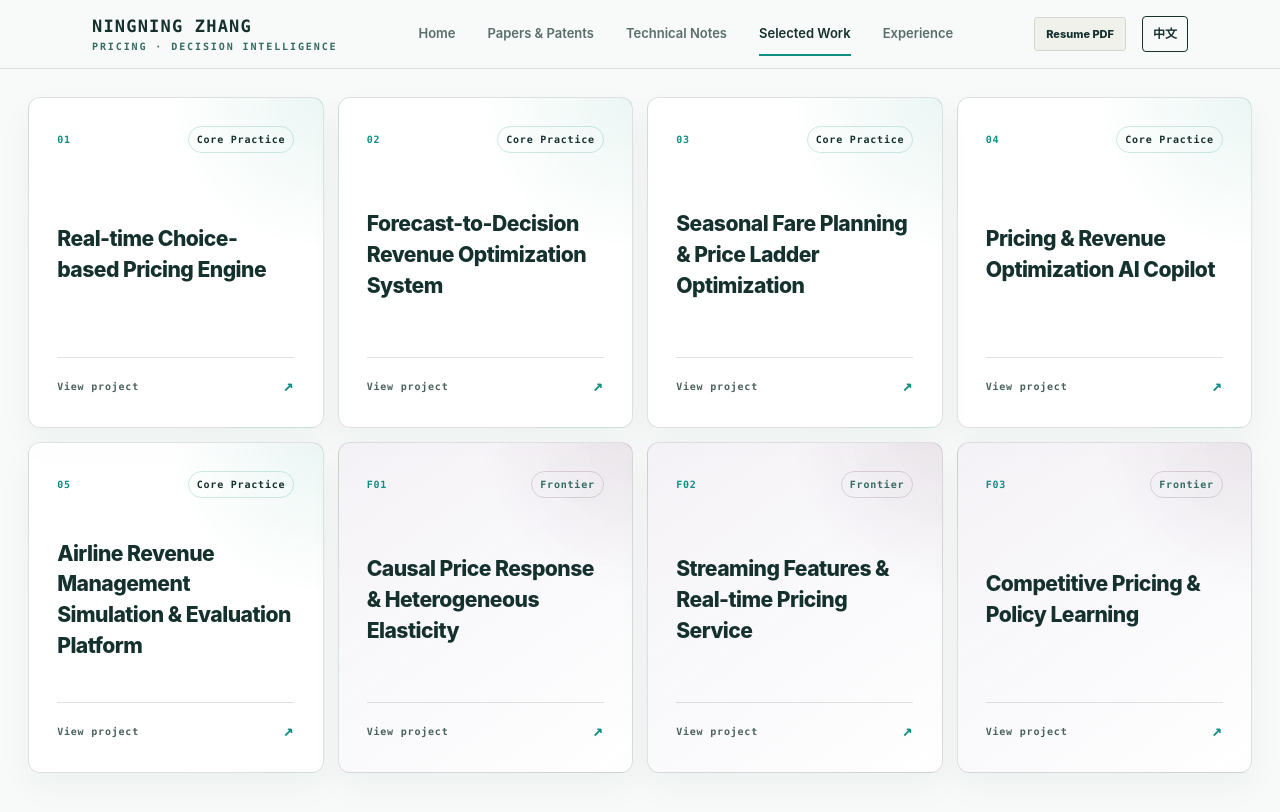
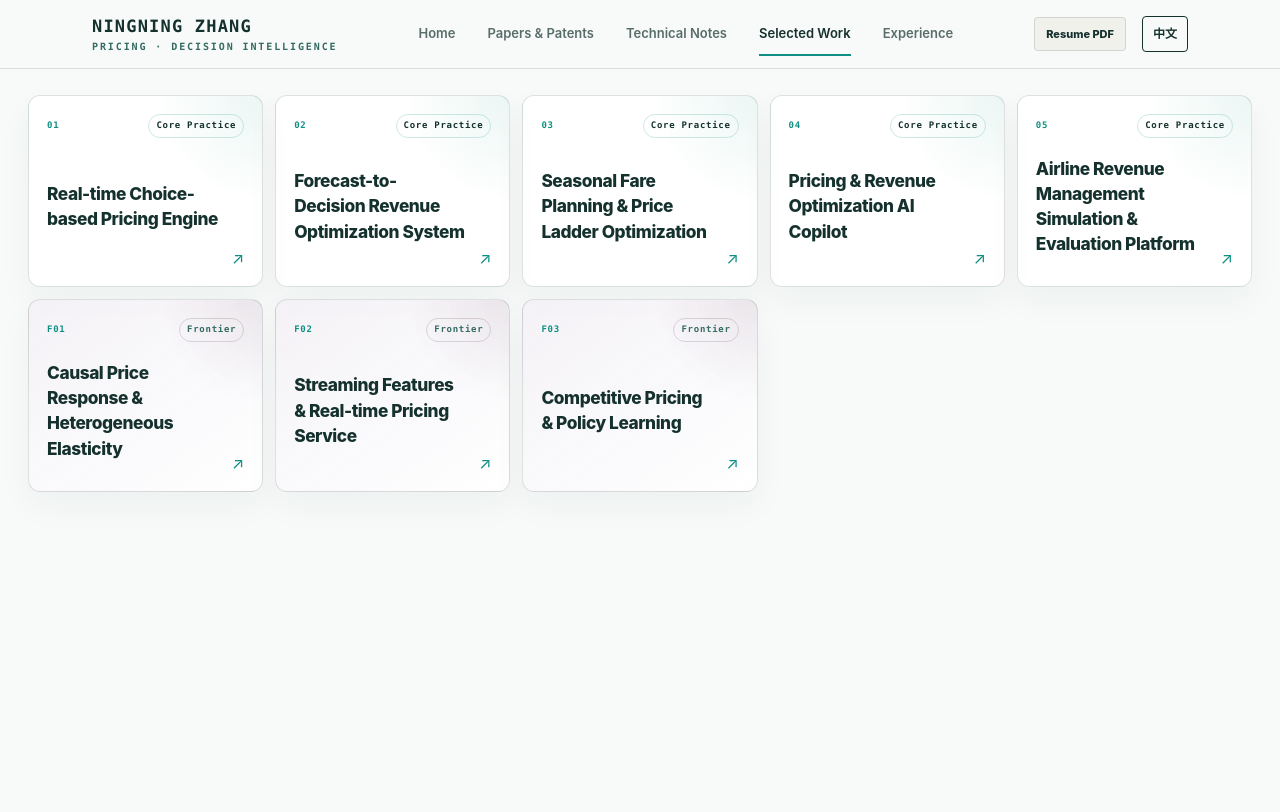
Before and after one commit to ningningzhang-nina/ningningzhang, a Next.js app: page /en/projects in a window 1280 px wide. Shown: the top 812 px of the page. Built offline with nearby package versions, Linux system fonts and the light colour scheme.

Commit message:
Make project grid more compact

```diff
--- a/app/[locale]/projects/page.tsx
+++ b/app/[locale]/projects/page.tsx
@@ -48,10 +48,7 @@ export default async function ProjectsPage({ params }: { params: Promise<{ local
                   </span>
                 </div>
                 <h2>{title}</h2>
-                <div className="project-tile-footer">
-                  <span>{isZh ? '查看项目' : 'View project'}</span>
-                  <span aria-hidden="true">↗</span>
-                </div>
+                <span className="project-tile-arrow" aria-hidden="true">↗</span>
               </article>
             </Link>
           );
--- a/app/globals.css
+++ b/app/globals.css
@@ -2173,18 +2173,18 @@
 .project-tile-page {
   display: flex;
   width: min(100%, 1280px);
-  height: calc(100vh - 68px);
-  min-height: 620px;
+  min-height: calc(100vh - 68px);
   margin: 0 auto;
-  padding: clamp(24px, 3.5vh, 38px) 28px;
+  padding: 26px 28px;
 }
 
 .project-tile-grid {
   display: grid;
   width: 100%;
-  gap: 14px;
-  grid-template-columns: repeat(4, minmax(0, 1fr));
-  grid-template-rows: repeat(2, minmax(0, 1fr));
+  align-content: start;
+  gap: 12px;
+  grid-template-columns: repeat(auto-fill, minmax(205px, 1fr));
+  grid-auto-rows: minmax(160px, auto);
 }
 
 .project-tile {
@@ -2195,10 +2195,11 @@
 }
 
 .project-tile > article {
+  position: relative;
   display: flex;
   height: 100%;
-  min-height: 0;
-  padding: clamp(22px, 2.2vw, 30px);
+  min-height: 160px;
+  padding: 18px;
   flex-direction: column;
   border: 1px solid var(--line);
   border-radius: 12px;
@@ -2215,8 +2216,7 @@
   transform: translateY(-3px);
 }
 
-.project-tile-topline,
-.project-tile-footer {
+.project-tile-topline {
   display: flex;
   align-items: center;
   justify-content: space-between;
@@ -2224,10 +2224,9 @@
 }
 
 .project-tile-topline > span:first-child,
-.project-tile-category,
-.project-tile-footer {
+.project-tile-category {
   font-family: ui-monospace, SFMono-Regular, Menlo, Monaco, Consolas, monospace;
-  font-size: 10px;
+  font-size: 9px;
   font-weight: 800;
   letter-spacing: 0.08em;
 }
@@ -2237,7 +2236,7 @@
 }
 
 .project-tile-category {
-  padding: 5px 8px;
+  padding: 4px 7px;
   border: 1px solid rgba(15, 143, 131, 0.2);
   border-radius: 999px;
   color: var(--teal);
@@ -2245,27 +2244,24 @@
 
 .project-tile h2 {
   margin: auto 0;
-  padding: 20px 0;
-  color: var(--ink);
-  font-size: clamp(20px, 1.65vw, 25px);
+  padding: 18px 24px 12px 0;
+  color: var(--ink);
+  font-size: clamp(17px, 1.35vw, 21px);
   font-weight: 760;
   line-height: 1.46;
   letter-spacing: -0.025em;
 }
 
-.project-tile-footer {
-  padding-top: 15px;
-  border-top: 1px solid var(--line);
-  color: var(--copy);
-}
-
-.project-tile-footer > span:last-child {
-  color: var(--coral);
-  font-size: 17px;
+.project-tile-arrow {
+  position: absolute;
+  right: 18px;
+  bottom: 16px;
+  color: var(--coral);
+  font-size: 16px;
   transition: transform 180ms ease;
 }
 
-.project-tile:hover .project-tile-footer > span:last-child {
+.project-tile:hover .project-tile-arrow {
   transform: translate(3px, -3px);
 }
 
@@ -2280,22 +2276,6 @@
   color: var(--plum);
 }
 
-@media (max-width: 960px) {
-  .project-tile-page {
-    height: auto;
-    min-height: calc(100vh - 68px);
-  }
-
-  .project-tile-grid {
-    grid-template-columns: repeat(2, minmax(0, 1fr));
-    grid-template-rows: none;
-  }
-
-  .project-tile > article {
-    min-height: 210px;
-  }
-}
-
 @media (max-width: 580px) {
   .project-tile-page {
     padding: 20px;
@@ -2303,10 +2283,11 @@
 
   .project-tile-grid {
     grid-template-columns: 1fr;
+    grid-auto-rows: minmax(145px, auto);
   }
 
   .project-tile > article {
-    min-height: 180px;
+    min-height: 145px;
   }
 }
 
```
